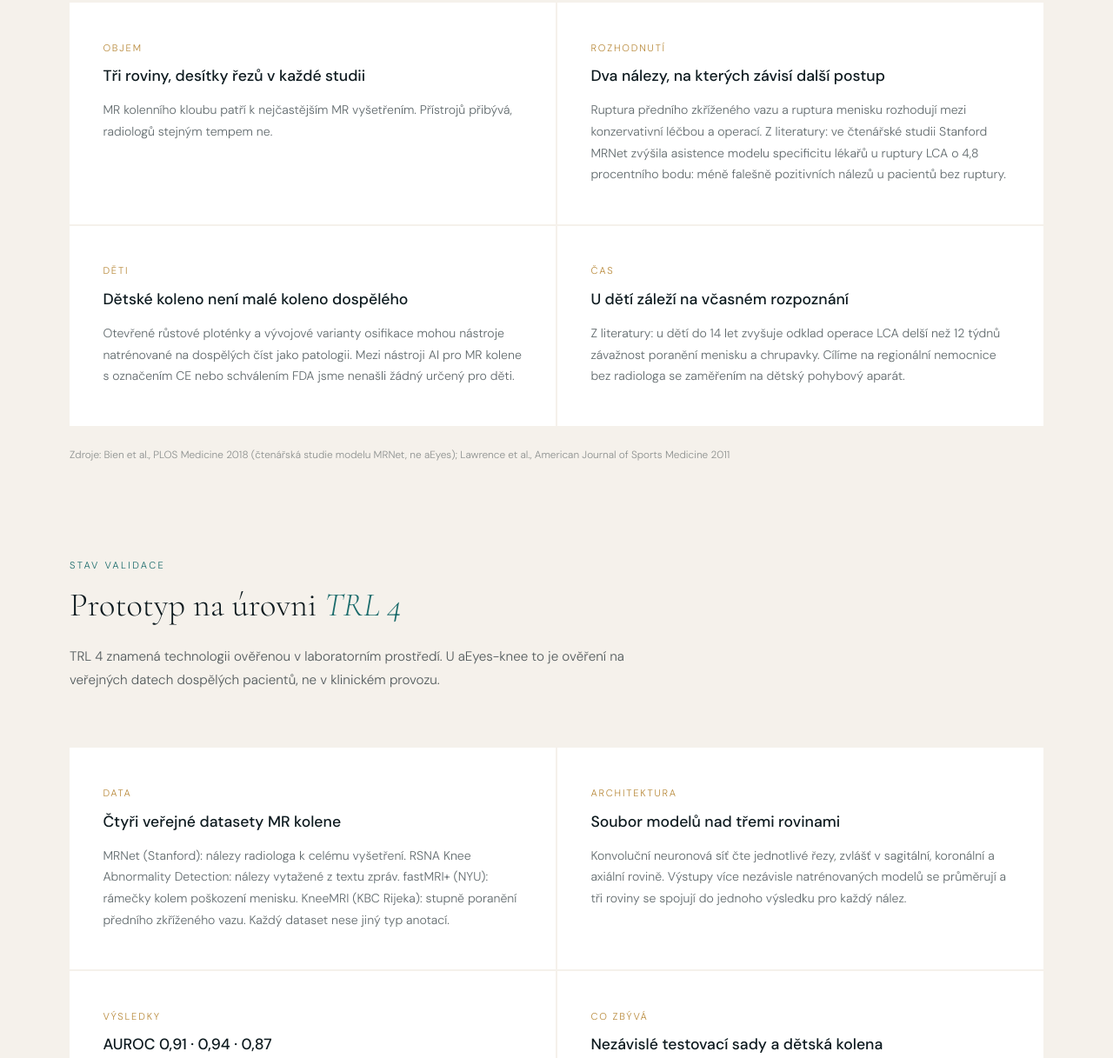
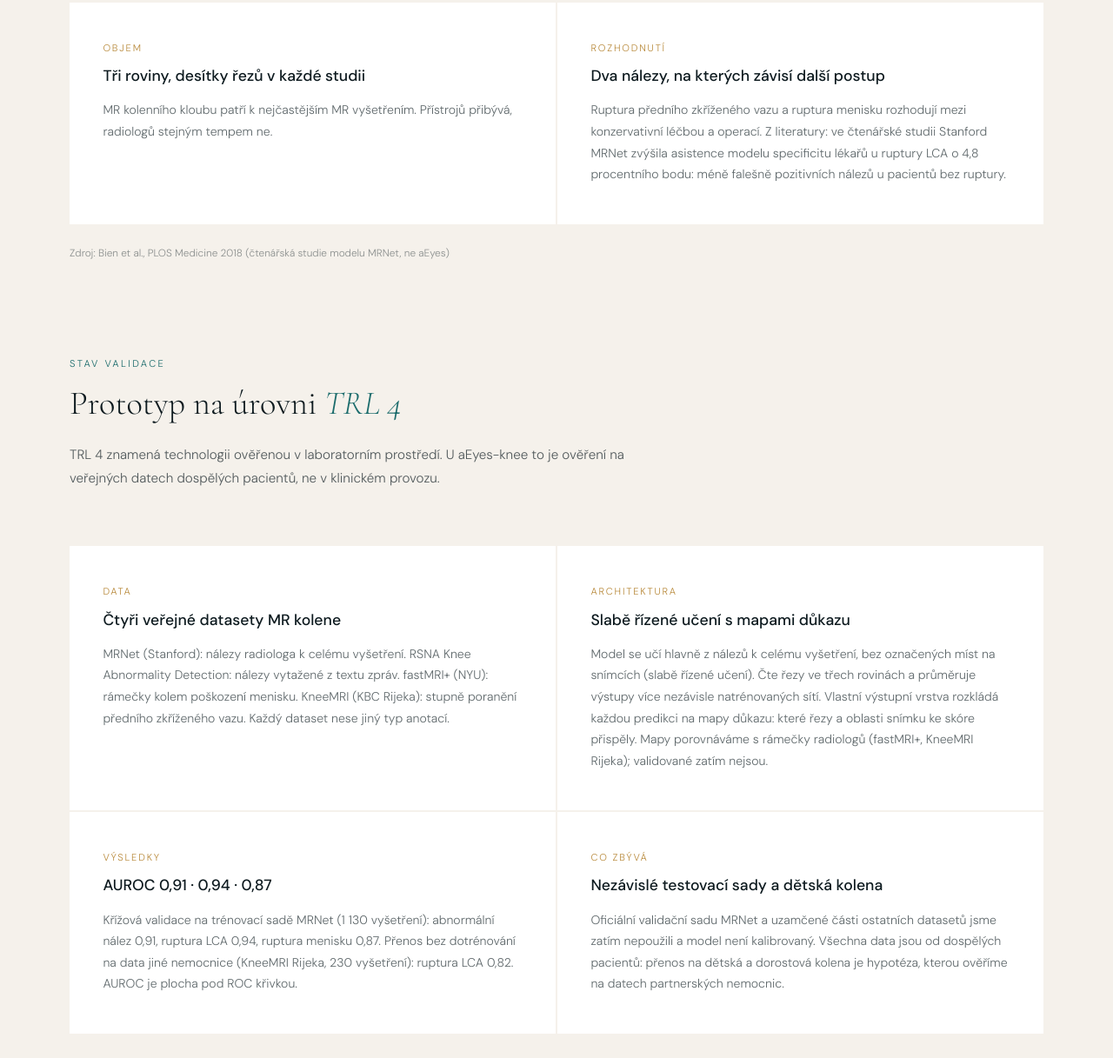
Before and after one commit to dolomiti-mri/webpage, a plain HTML site: page aeyes.html in a window 1280 px wide. Shown: the part 1416-2633 px from the top of the page at 87% size. Drawn offline with Linux system fonts and the light colour scheme.

Commit message:
aEyes: drop the children cards, describe the architecture in general terms
Architecture card: weakly supervised learning, three planes, averaged networks, own output
layer that decomposes each prediction into evidence maps, compared with radiologist boxes
(not validated yet). Wording follows the uniqueness section of the SIGMA application and
the v1.1 model card.

Visual check: 1 round at 1920 px (CS), nothing found.

Co-Authored-By: Claude Fable 5.2 <noreply@anthropic.com>

```diff
--- a/aeyes.html
+++ b/aeyes.html
@@ -758,18 +758,8 @@
       <h3 class="card-title">Dva nálezy, na kterých závisí další postup</h3>
       <p class="card-text">Ruptura předního zkříženého vazu a ruptura menisku rozhodují mezi konzervativní léčbou a operací. Z literatury: ve čtenářské studii Stanford MRNet zvýšila asistence modelu specificitu lékařů u ruptury LCA o 4,8 procentního bodu: méně falešně pozitivních nálezů u pacientů bez ruptury.</p>
     </div>
-    <div class="card reveal">
-      <p class="card-kicker">Děti</p>
-      <h3 class="card-title">Dětské koleno není malé koleno dospělého</h3>
-      <p class="card-text">Otevřené růstové ploténky a vývojové varianty osifikace mohou nástroje natrénované na dospělých číst jako patologii. Mezi nástroji AI pro MR kolene s označením CE nebo schválením FDA jsme nenašli žádný určený pro děti.</p>
-    </div>
-    <div class="card reveal" style="transition-delay:0.15s">
-      <p class="card-kicker">Čas</p>
-      <h3 class="card-title">U dětí záleží na včasném rozpoznání</h3>
-      <p class="card-text">Z literatury: u dětí do 14 let zvyšuje odklad operace LCA delší než 12 týdnů závažnost poranění menisku a chrupavky. Cílíme na regionální nemocnice bez radiologa se zaměřením na dětský pohybový aparát.</p>
-    </div>
   </div>
-  <p class="source reveal">Zdroje: Bien et al., PLOS Medicine 2018 (čtenářská studie modelu MRNet, ne aEyes); Lawrence et al., American Journal of Sports Medicine 2011</p>
+  <p class="source reveal">Zdroj: Bien et al., PLOS Medicine 2018 (čtenářská studie modelu MRNet, ne aEyes)</p>
 </section>
 
 <!-- ── Validation status ── -->
@@ -787,8 +777,8 @@
     </div>
     <div class="card reveal" style="transition-delay:0.15s">
       <p class="card-kicker">Architektura</p>
-      <h3 class="card-title">Soubor modelů nad třemi rovinami</h3>
-      <p class="card-text">Konvoluční neuronová síť čte jednotlivé řezy, zvlášť v sagitální, koronální a axiální rovině. Výstupy více nezávisle natrénovaných modelů se průměrují a tři roviny se spojují do jednoho výsledku pro každý nález.</p>
+      <h3 class="card-title">Slabě řízené učení s mapami důkazu</h3>
+      <p class="card-text">Model se učí hlavně z nálezů k celému vyšetření, bez označených míst na snímcích (slabě řízené učení). Čte řezy ve třech rovinách a průměruje výstupy více nezávisle natrénovaných sítí. Vlastní výstupní vrstva rozkládá každou predikci na mapy důkazu: které řezy a oblasti snímku ke skóre přispěly. Mapy porovnáváme s rámečky radiologů (fastMRI+, KneeMRI Rijeka); validované zatím nejsou.</p>
     </div>
     <div class="card reveal">
       <p class="card-kicker">Výsledky</p>
```
Also changed, not shown: en/aeyes.html (+3 -13 lines).
